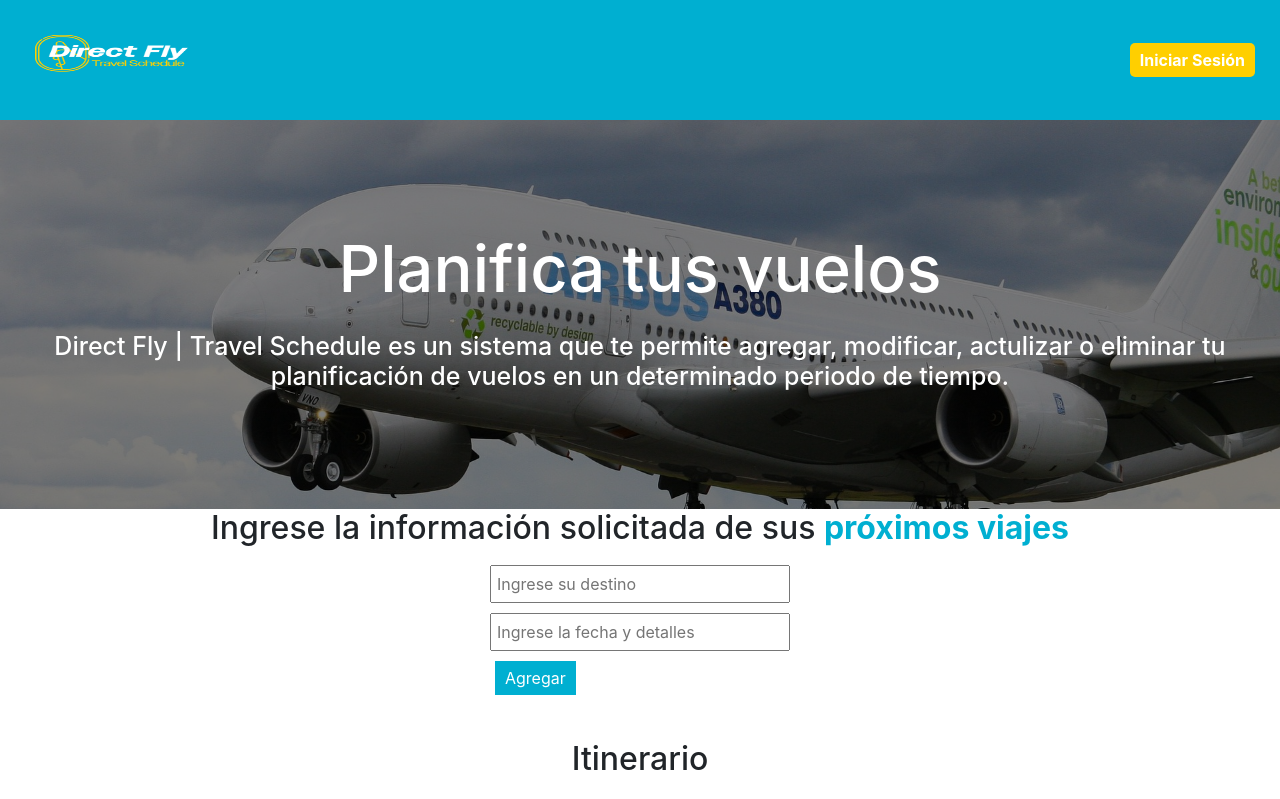
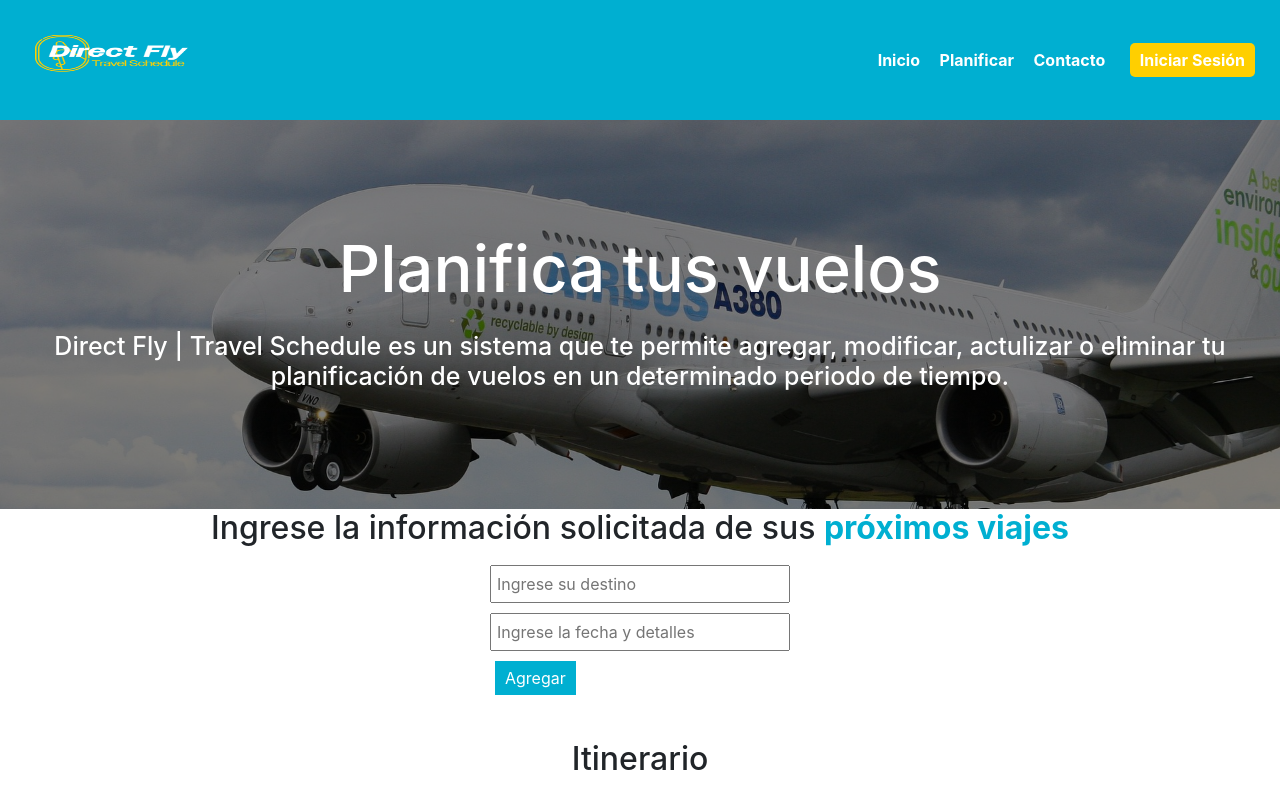
Before and after one commit to JereRoa/CRUD-JavaScript, a plain HTML site: page index.html in a window 1280 px wide. Shown: the top 799 px of the page. Drawn offline with nearby package versions, Linux system fonts and the light colour scheme.

Commit message:
correccion-header

```diff
--- a/index.html
+++ b/index.html
@@ -22,6 +22,9 @@
                 <img src="Media/DirectFly LOGO V1-1.png">
             </a>
             <nav>
+                <a href="#">Inicio</a>
+                <a href="#">Planificar</a>
+                <a href="#">Contacto</a>
                 <button class="inse"> Iniciar Sesión</button>
             </nav>
 
```
